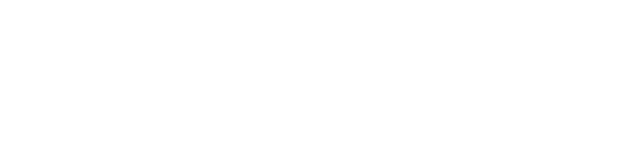
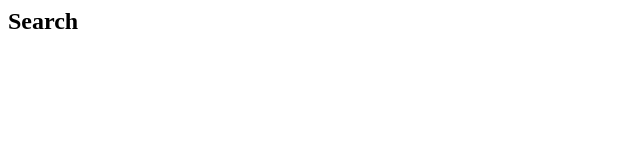
Before and after one commit to KyleKatarn2/phase-1-javascript-project-mode, a plain HTML site: page index.html in a window 1280 px wide. Shown: the whole page, without its empty margins (0-640 px from the left). Drawn offline with Linux system fonts and the light colour scheme.

Commit message:
Added body tag and h2 tag with title

```diff
--- a/index.html
+++ b/index.html
@@ -6,5 +6,10 @@
     <title>Next Generation Aircraft</title>
     <script src='index.js'></script>
 </head>
+<body>
+    <div id='main'>
+        <h2>Search</h2>
+    </div>
 
+</body>
 </html>
```
Lines whose indentation alone changed are shown as unchanged.
